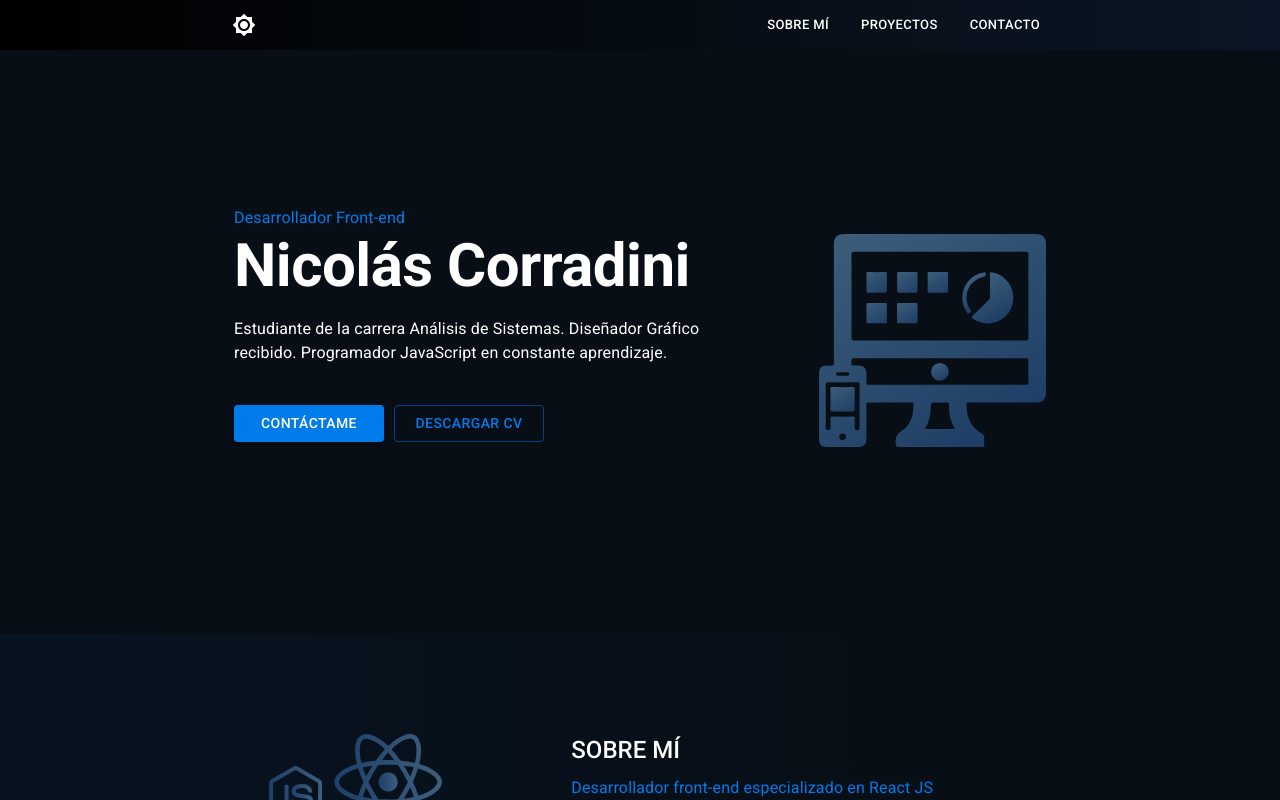
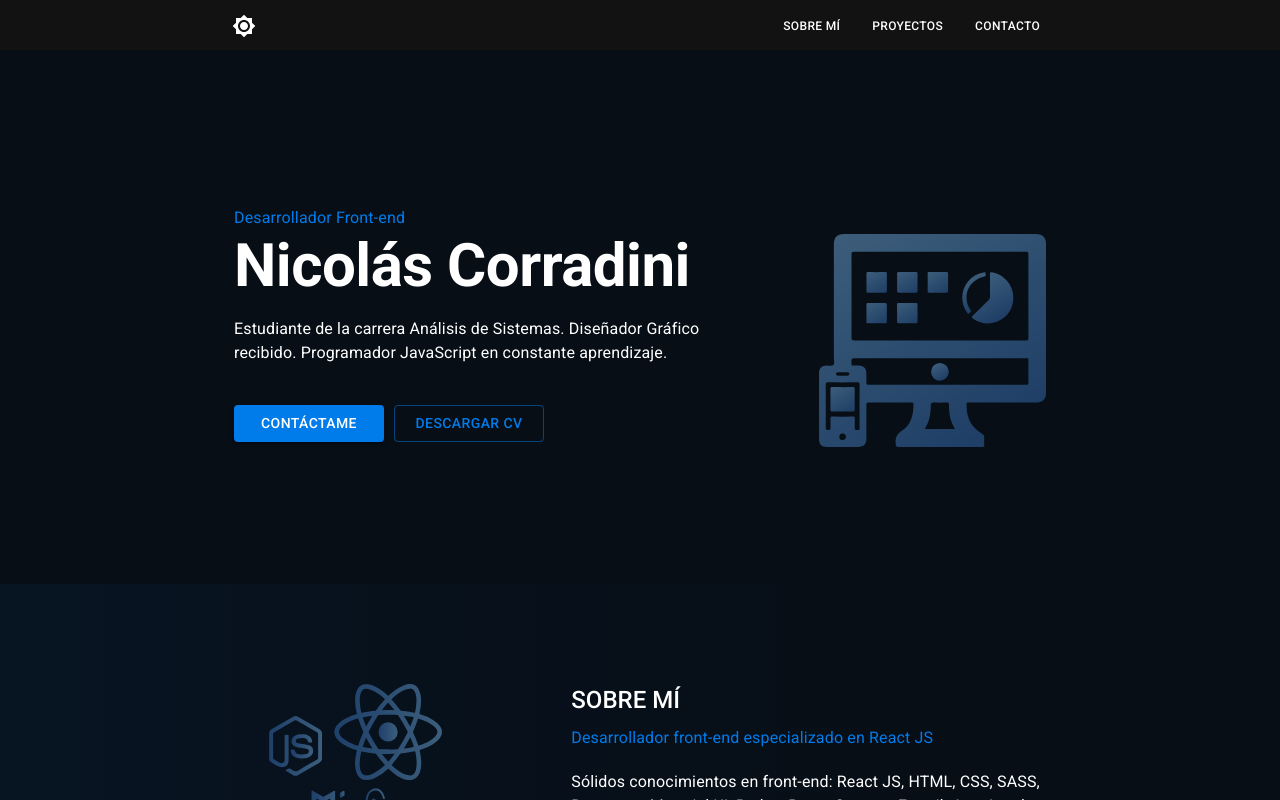
Before and after one commit to ncorradini/portfolio, a React (Create React App) app: page / in a window 1280 px wide. Shown: the top 800 px of the page. Built offline with nearby package versions, Linux system fonts and the light colour scheme.

Commit message:
Change styles header and footer

```diff
--- a/src/components/AboutMe/index.js
+++ b/src/components/AboutMe/index.js
@@ -4,7 +4,6 @@ import skillsSVG from '../../assets/skills.svg';
 const AboutMe = () => {
   return (
     <Box id="aboutme" sx={{
-      mt: '50px',
       pt: '80px',
       background: 'linear-gradient(90deg, rgba(0,123,234,0.05) 5%, rgba(0,0,0,0) 70%)',
     }}>
--- a/src/components/Footer/index.js
+++ b/src/components/Footer/index.js
@@ -2,13 +2,14 @@ import { Box, Container, Typography } from '@mui/material';
 
 const Footer = () => {
   return (
-    <Box sx={{
+    <Box
+      sx={{
         display: 'flex',
         alignItems: 'center',
-      background: 'linear-gradient(90deg, rgba(11,23,38,1) 0%, rgba(0,0,0,1) 100%)',
         minHeight: '100px',
         color: '#999999',
         textAlign: 'center',
+        boxShadow: '0px 5px 10px 0px rgba(0,0,0,0.2)',
       }}>
       <Container maxWidth="md">
         <Typography fontSize="small">
--- a/src/components/Header/index.js
+++ b/src/components/Header/index.js
@@ -17,14 +17,10 @@ const Header = props => {
 
   return (
     <ElevationScroll {...props}>
-      <AppBar sx={{
-        background: 'linear-gradient(90deg, rgba(0,0,0,1) 0%, rgba(11,23,38,1) 100%)',
-        height: '50px',
-      }}>
+      <AppBar sx={{ height: '50px' }}>
         <Container maxWidth="md">
           <Box sx={{ display: 'flex', px: '10px' }}>
             <ToggleMode colorMode={colorMode} theme={theme} />
-
             {/*  Menu List */}
             <Box sx={{
               display: { md: 'flex', sm: 'flex', xs: 'none' },
@@ -33,12 +29,12 @@ const Header = props => {
             }}>
               {sections.map((section) => (
                 <Button
-                  size="small"
                   key={section}
                   disableRipple="true"
                   href={`#${section}`}
                   sx={{
                     color: '#fff',
+                    fontSize: '12px',
                     my: 1.2,
                     px: 2,
                     display: 'block',
```
Lines whose indentation alone changed are shown as unchanged.
